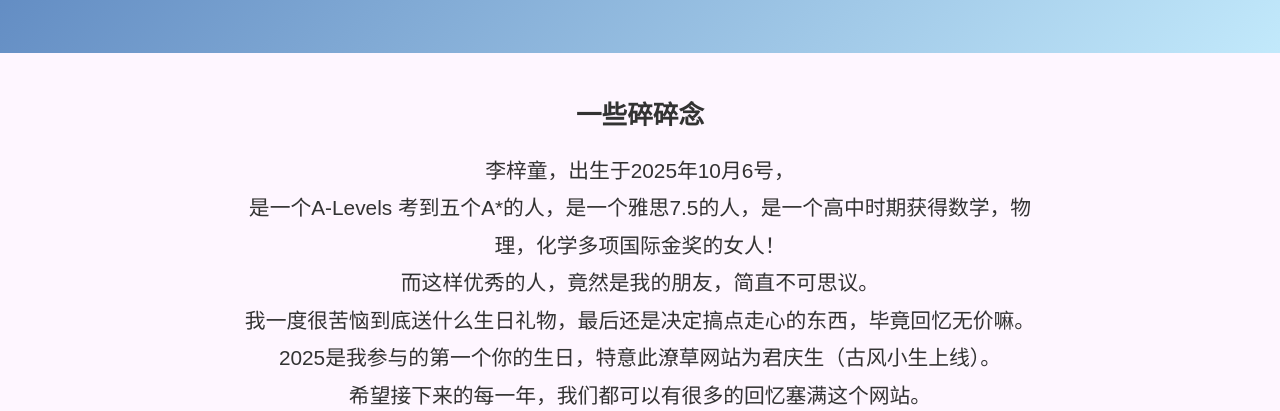
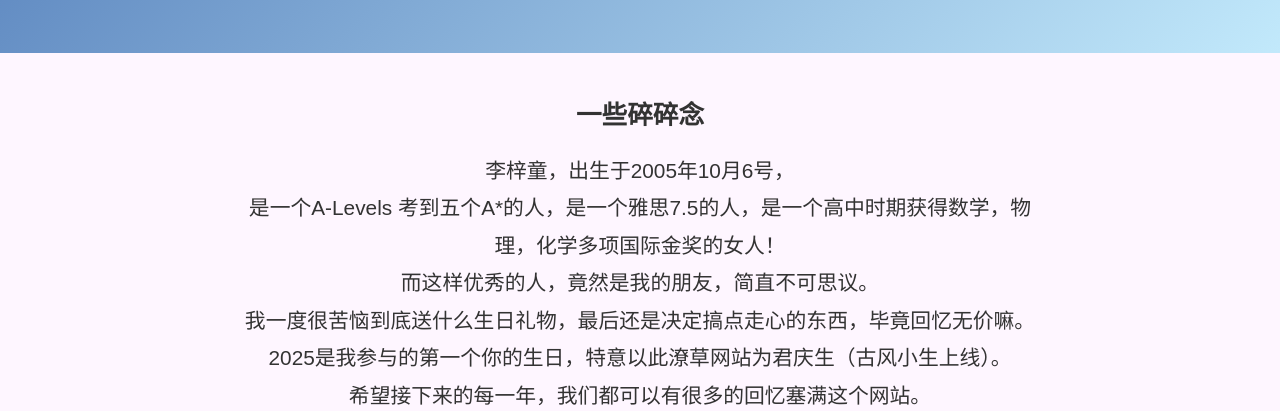
Before and after one commit to Jiaweiwang04/Zitong_Li_web, a plain HTML site: page index.html in a window 1280 px wide. Shown: the part 541-952 px from the top of the page. Drawn offline with Linux system fonts and the light colour scheme.

Commit message:
fix bugs

```diff
--- a/index.html
+++ b/index.html
@@ -16,11 +16,11 @@
   <section class="bio">
     <h2>一些碎碎念</h2>
     <p>
-      李梓童，出生于2025年10月6号，<br>
+      李梓童，出生于2005年10月6号，<br>
       是一个A-Levels 考到五个A*的人，是一个雅思7.5的人，是一个高中时期获得数学，物理，化学多项国际金奖的女人！<br>
       而这样优秀的人，竟然是我的朋友，简直不可思议。<br>
       我一度很苦恼到底送什么生日礼物，最后还是决定搞点走心的东西，毕竟回忆无价嘛。<br>
-      2025是我参与的第一个你的生日，特意此潦草网站为君庆生（古风小生上线）。<br>
+      2025是我参与的第一个你的生日，特意以此潦草网站为君庆生（古风小生上线）。<br>
       希望接下来的每一年，我们都可以有很多的回忆塞满这个网站。
     </p>
   </section>
```
